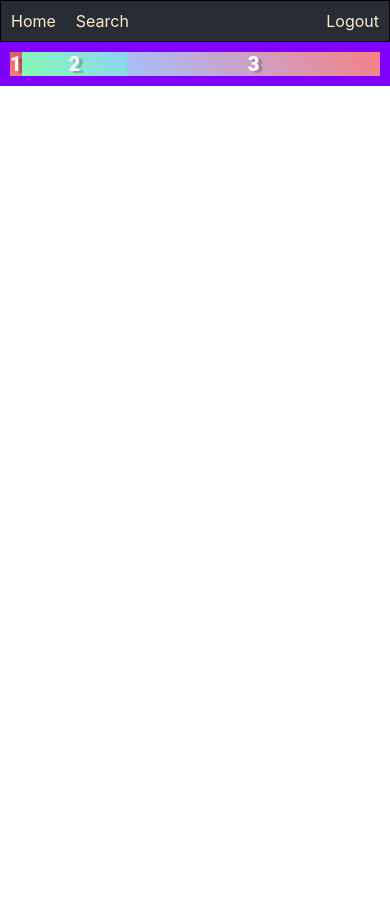
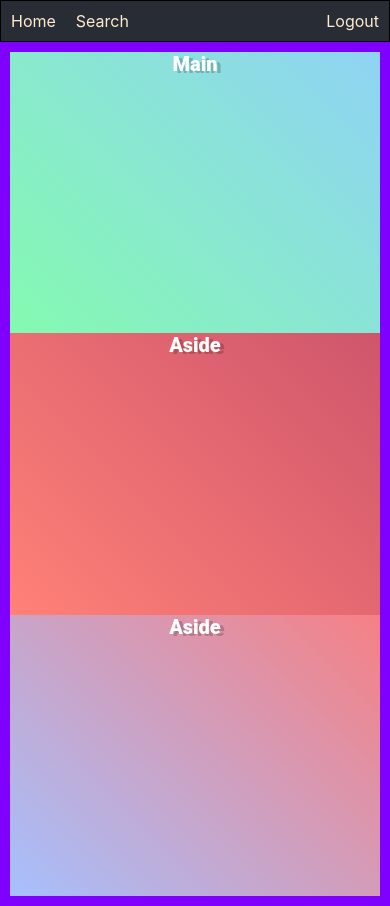
Before and after one commit to LastOneInMatrix/FlexGridTrialTrip, a React (Create React App) app: page / in a window 390 px wide. Before the commit the page ends 844 px from the top, so only its background shows below. Built offline with nearby package versions, Linux system fonts and the light colour scheme.

Commit message:
--медиазапрос меняет flex-direction --меняет order айтема --меняем flex-grow для айтема

```diff
--- a/src/App.module.css
+++ b/src/App.module.css
@@ -64,31 +64,25 @@
 /* Custom styles */
 .flexContainer {
   display: flex;
+  height: 100vh;
 }
 .flexItem {
-  width: 400px;
-}
-.item1 {
-  flex-grow: 1;
-  flex-shrink: 3;
-}
-.item2 {
-  flex-grow: 2;
-  flex-shrink: 2;
+  flex: 1;
 }
 
-.item3 {
-  flex-grow: 3;
-  flex-shrink: 1;
+@media screen and (max-width: 650px) {
+  .flexContainer {
+    flex-direction: column;
+  }
+  .item2 {
+    order: -1;
+    flex-grow: 2
+  }
+  .item1 {
+    order: 0;
+    flex-grow: 1
+  }
+  .item2 {
+    flex-grow: 1
+  }
 }
-/* индивидуальное выравнивание элементов */
-
-
-/*@media screen and (max-width: 650px) {*/
-/*  .flexContainer {*/
-/*    flex-direction: column;*/
-/*  }*/
-/*  .App {*/
-/*    text-align: center;*/
-/*  }*/
-/*}*/
--- a/src/App.tsx
+++ b/src/App.tsx
@@ -10,9 +10,9 @@ function App() {
           <div>Logout</div>
       </header>
             <div className={style.flexContainer}>
-                <div className={style.flexItem + ' ' + style.item1}>1</div>
-                <div className={style.flexItem + ' ' + style.item2}>2</div>
-                <div className={style.flexItem + ' ' + style.item3}>3</div>
+                <div className={style.flexItem + ' ' + style.item1}>Aside</div>
+                <div className={style.flexItem + ' ' + style.item2}>Main</div>
+                <div className={style.flexItem + ' ' + style.item3}>Aside</div>
                 {/*<div className={style.flexItem + ' ' + style.item4}>4</div>*/}
                 {/*<div className={style.flexItem + ' ' + style.item5}>5</div>*/}
                 {/*<div className={style.flexItem + ' ' + style.item6}>6</div>*/}
```
